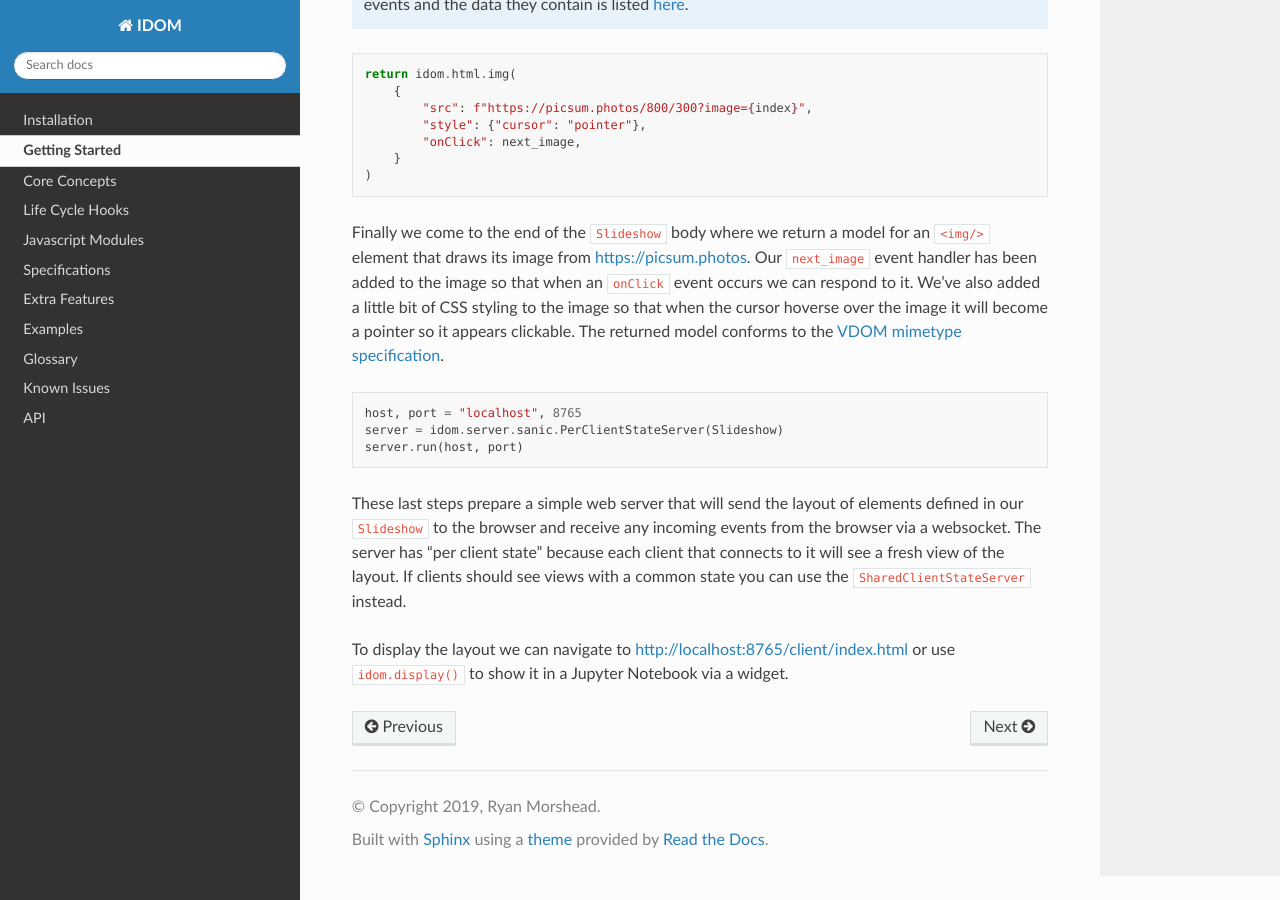
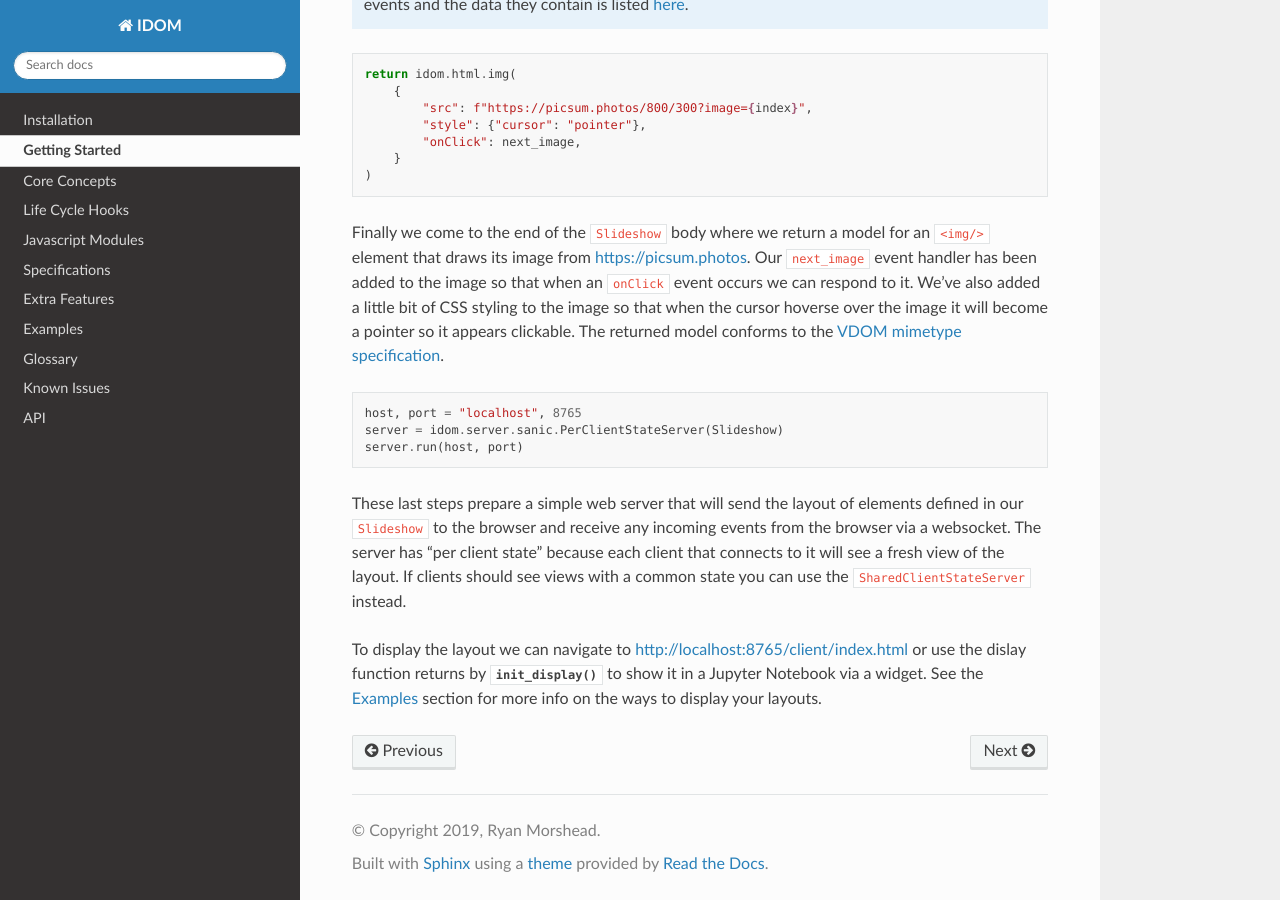
Before and after one commit to DarylPastidio/reactpy, a Sphinx documentation site: the page built from docs/source/getting-started.rst, in a window 1280 px wide and 900 px high, scrolled down 1644 px. Built offline with Sphinx 7.4.7 and the Read the Docs theme 2.0.0, drawn with Linux system fonts in a browser that asks for light colours; pages that are not in the unit, such as notebooks, are missing from menus; the version number could not be read and is left out.

Commit message:
update description for how to display in jupyter

```diff
--- a/docs/source/getting-started.rst
+++ b/docs/source/getting-started.rst
@@ -116,7 +116,9 @@ connects to it will see a fresh view of the layout. If clients should see views
 common state you can use the ``SharedClientStateServer`` instead.
 
 To display the layout we can navigate to http://localhost:8765/client/index.html or
-use ``idom.display()`` to show it in a Jupyter Notebook via a widget.
+use the dislay function returns by :func:`~idom.widgets.jupyter.init_display` to show it
+in a Jupyter Notebook via a widget. See the :ref:`Examples` section for more info on
+the ways to display your layouts.
 
 .. Links
 .. =====
```
